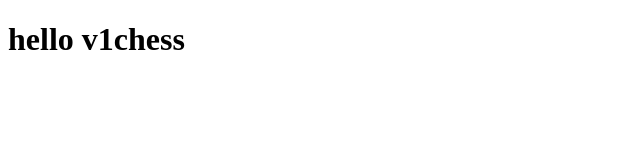
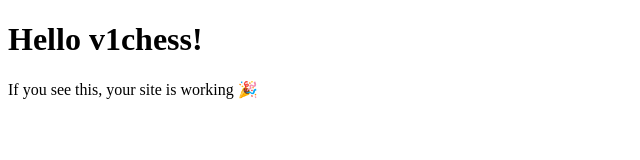
Before and after one commit to industrycoyanovichess/v1chess, a plain HTML site: page index.html in a window 1280 px wide. Shown: the whole page, without its empty margins (0-640 px from the left). Drawn offline with Linux system fonts and the light colour scheme.

Commit message:
index.html

```diff
--- a/index.html
+++ b/index.html
@@ -1 +1,11 @@
-<!doctype html><html><body><h1>hello v1chess</h1></body></html>
+<!doctype html>
+<html>
+  <head>
+    <meta charset="utf-8">
+    <title>v1chess</title>
+  </head>
+  <body>
+    <h1>Hello v1chess!</h1>
+    <p>If you see this, your site is working 🎉</p>
+  </body>
+</html>
```
